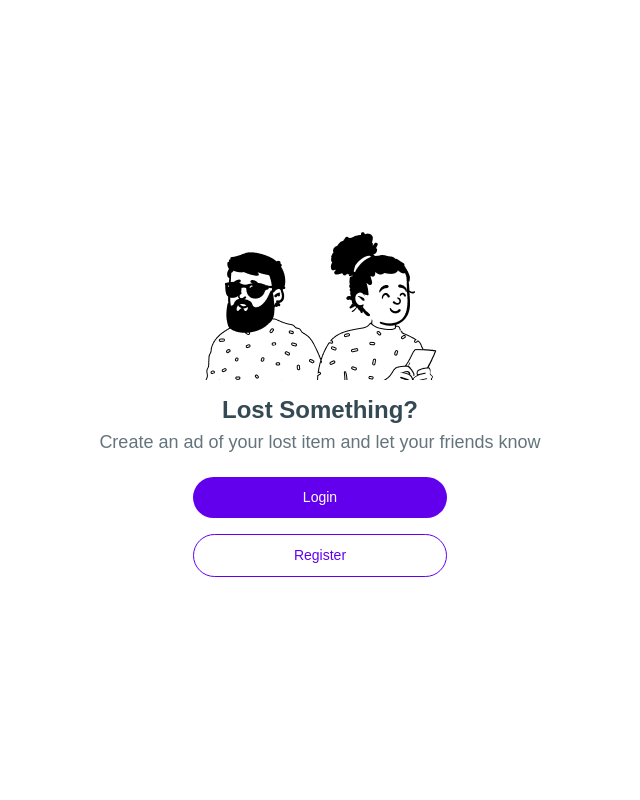
After one commit to kabbs07/LostLink.github.io, a PHP site: page /login.php in a window 1280 px wide. The commit adds this page. Shown: the whole page, without its empty margins (320-960 px from the left). Run offline with PHP 8.4, Linux system fonts and the light colour scheme; a stand-in replaces the project's code that opens the database connection; some libraries are stand-ins or nearby versions.

Commit message:
Add files via upload

```diff
--- /dev/null
+++ b/login.php
@@ -0,0 +1,81 @@
+<!DOCTYPE html>
+<html lang="en">
+<head>
+  <meta charset="UTF-8">
+  <meta name="viewport" content="width=device-width, initial-scale=1.0">
+  <title>Lost Link</title>
+  <!-- Bootstrap CSS -->
+  <link rel="stylesheet" href="https://stackpath.bootstrapcdn.com/bootstrap/4.5.2/css/bootstrap.min.css">
+  <style>
+    body {
+      background-color: #fff;
+    }
+    .welcome-container {
+      display: flex;
+      justify-content: center;
+      align-items: center;
+      height: 100vh;
+    }
+    .lead {
+      font-family: "Poppins", sans-serif;
+      font-weight: 400;
+      font-size: 18px;
+      line-height: 21px;
+      color: #001B299C;
+    }
+    h1 {
+      margin-top: 1rem;
+      font-family: "Poppins", sans-serif;
+      font-weight: 600;
+      font-size: 24px;
+      color: #001B29CC;
+    }
+    .login-btn{
+    font-family: "Poppins", sans-serif;
+    padding: 10px 110px 10px 110px;
+    font-size: 14px;
+    background-color:  #6200EE;
+    color: #fff;
+    border: none;
+    cursor: pointer;
+    border-radius: 25px 25px;
+    transition: 200ms ease-in-out;
+
+    }
+    .register-btn{
+      font-family: "Poppins", sans-serif;
+    padding: 10px 100px 10px 100px;
+    font-size: 14px;
+    background-color: #fff;
+    color:  #6200EE;
+    border: 1px solid #6200EE;
+    cursor: pointer;
+    border-radius: 25px 25px;
+    transition: 200ms ease-in-out;
+    }
+  </style>
+</head>
+<body>
+
+  <div class="welcome-container">
+    <div class="text-center">
+      <img src="img1.png" alt="">
+      <h1>Lost Something?</h1>
+      <p class="lead">Create an ad of your lost item and let your friends know</p>
+      <div class="mt-4">
+        <div class="mb-3">
+          <button class="login-btn">Login</button>
+        </div>
+        <div>
+          <button class="register-btn">Register</button>
+        </div>
+      </div>
+    </div>
+  </div>
+
+  <!-- Bootstrap JS (optional) -->
+  <script src="https://code.jquery.com/jquery-3.5.1.slim.min.js"></script>
+  <script src="https://cdn.jsdelivr.net/npm/@popperjs/core@2.5.4/dist/umd/popper.min.js"></script>
+  <script src="https://stackpath.bootstrapcdn.com/bootstrap/4.5.2/js/bootstrap.min.js"></script>
+</body>
+</html>
--- a/styles.css
+++ b/styles.css
@@ -35,5 +35,4 @@ body {
   }
   button:hover {
     font-size: 17px;
-
   }
```
Also changed, not shown: index.php (added, +28 -0 lines).
